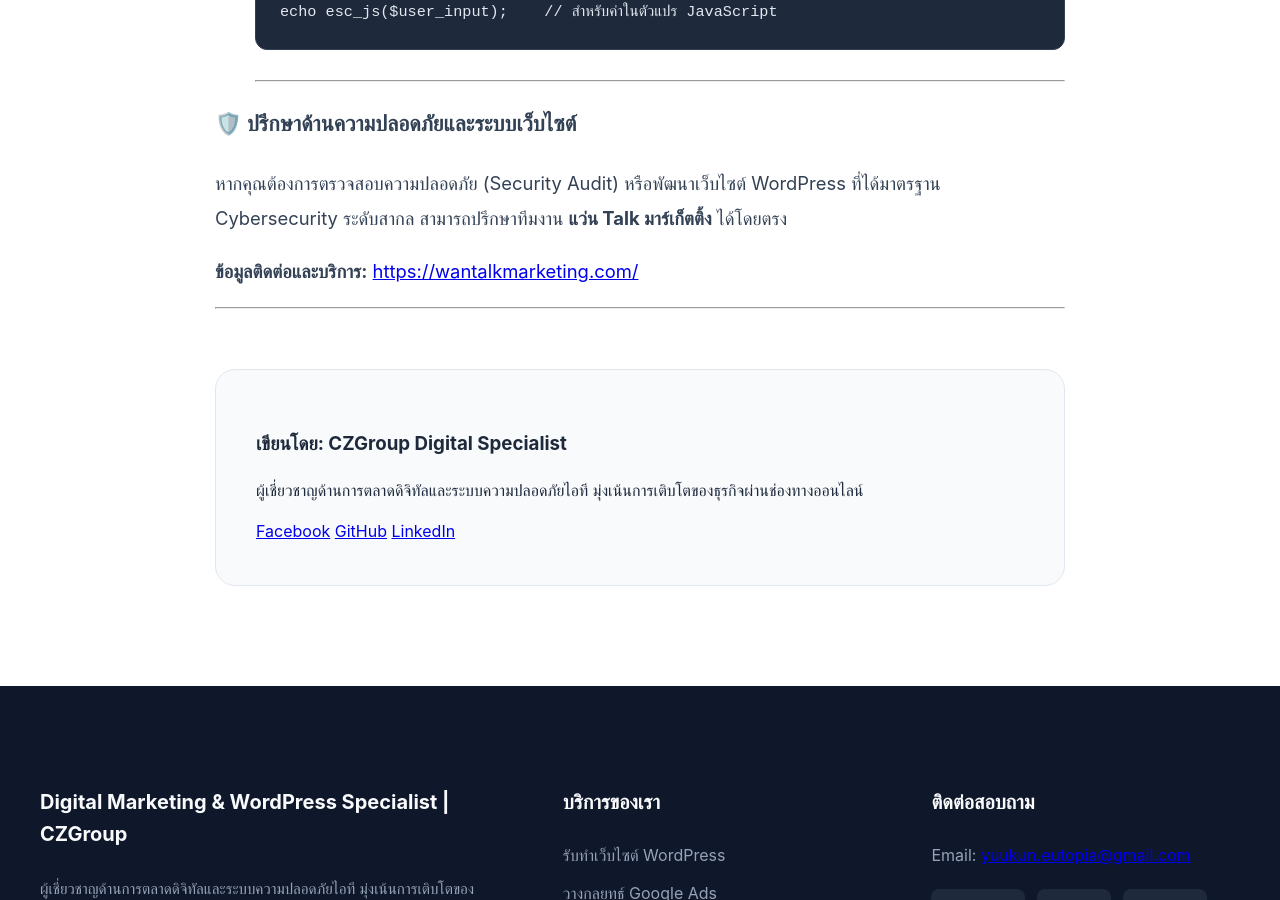
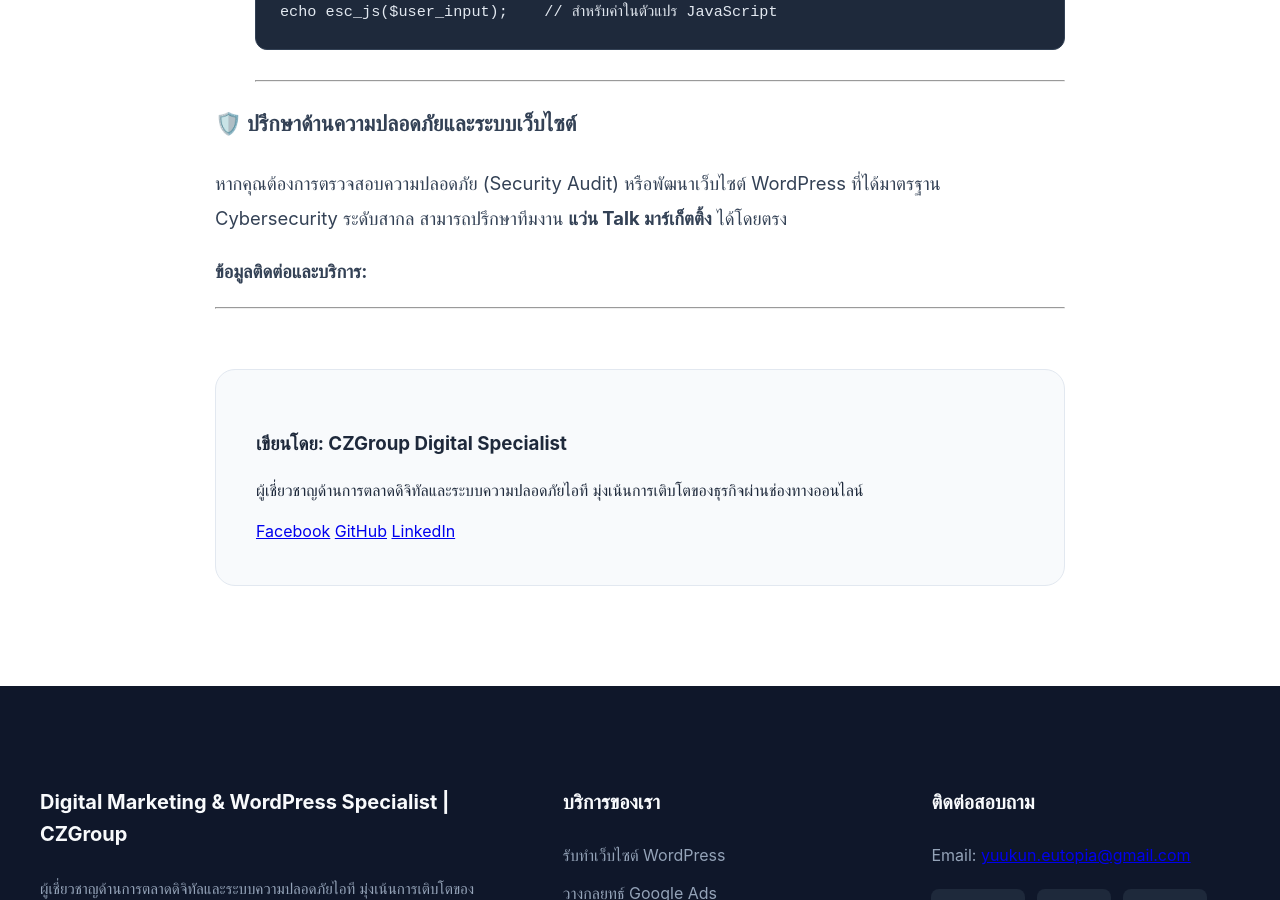
Before and after one commit to Yuukub/yuukub.github.io, a Jekyll site: the page built from _posts/2025-12-23-xss-deep-dive.md, in a window 1280 px wide and 900 px high, scrolled down 3504 px. Built offline with Jekyll 4.4.1, drawn with Linux system fonts in a browser that asks for light colours; some of the changed lines change nothing that is shown.

Commit message:
Update _config.yml

```diff
--- a/_config.yml
+++ b/_config.yml
@@ -24,7 +24,7 @@ author:
 copyright_name: "Yuu_CZGroup Co., Ltd."
 company_status: "Member of"
 company_name: "แว่น Talk มาร์เก็ตติ้ง"
-company_url: "https://wantalkmarketing.com/"
+company_url: ""
 
 # Social Links
 github_username: "Yuukub"
```
